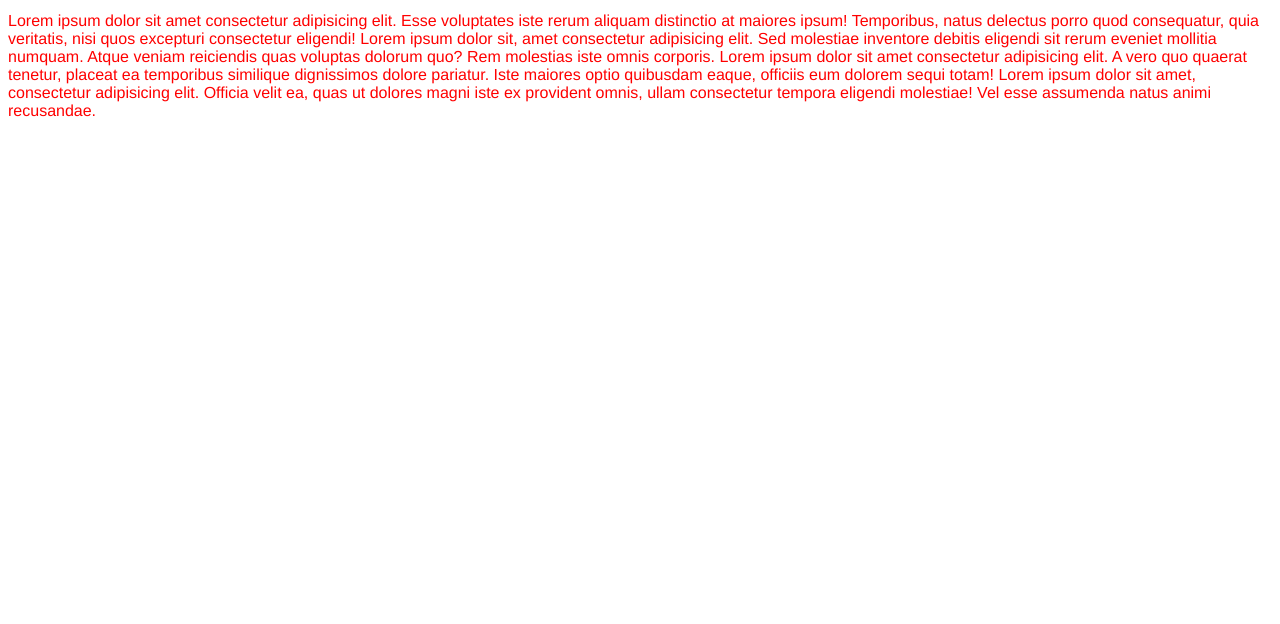
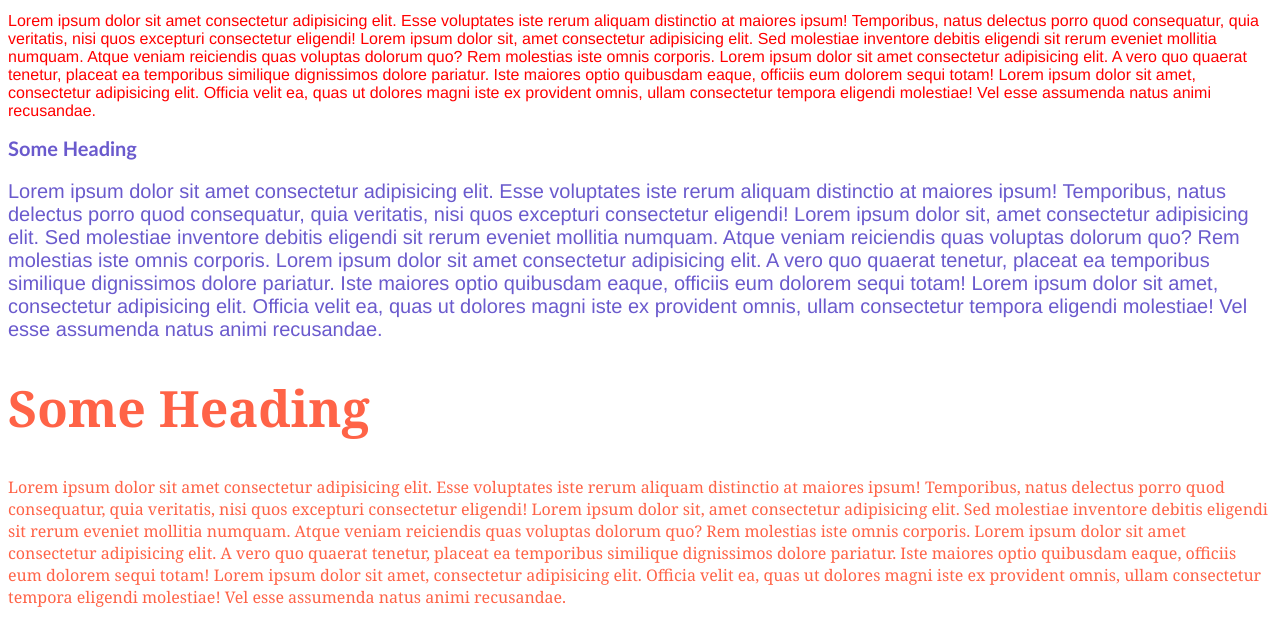
Before and after one commit to shubhrastogi07/Fullstack, a plain HTML site: page index.html in a window 1280 px wide. Shown: the part 626-1250 px from the top of the page. Before the commit the page ends 800 px from the top, so only its background shows below. Drawn offline with Linux system fonts and the light colour scheme.

Commit message:
Class Selector

```diff
--- a/index.html
+++ b/index.html
@@ -22,6 +22,16 @@
 
         #FIRST {
             color: sienna;
+        }
+
+        .one {
+            font-size: 20px;
+            color: slateblue;
+        }
+
+        .two {
+            font-family: Cambria, Cochin, Georgia, Times, 'Times New Roman', serif;
+            color: tomato;
         }
     </style>
 </head>
@@ -48,6 +58,20 @@
         elit. A vero quo quaerat tenetur, placeat ea temporibus similique dignissimos dolore pariatur. Iste maiores optio quibusdam eaque, officiis eum dolorem sequi totam! Lorem ipsum dolor sit amet, consectetur adipisicing elit. Officia velit ea, quas
         ut dolores magni iste ex provident omnis, ullam consectetur tempora eligendi molestiae! Vel esse assumenda natus animi recusandae.
     </p>
+    <!-- Class Selector -->
+    <h1 class="one">Some Heading</h1>
+    <p class="one">Lorem ipsum dolor sit amet consectetur adipisicing elit. Esse voluptates iste rerum aliquam distinctio at maiores ipsum! Temporibus, natus delectus porro quod consequatur, quia veritatis, nisi quos excepturi consectetur eligendi! Lorem ipsum dolor
+        sit, amet consectetur adipisicing elit. Sed molestiae inventore debitis eligendi sit rerum eveniet mollitia numquam. Atque veniam reiciendis quas voluptas dolorum quo? Rem molestias iste omnis corporis. Lorem ipsum dolor sit amet consectetur adipisicing
+        elit. A vero quo quaerat tenetur, placeat ea temporibus similique dignissimos dolore pariatur. Iste maiores optio quibusdam eaque, officiis eum dolorem sequi totam! Lorem ipsum dolor sit amet, consectetur adipisicing elit. Officia velit ea, quas
+        ut dolores magni iste ex provident omnis, ullam consectetur tempora eligendi molestiae! Vel esse assumenda natus animi recusandae.
+    </p>
+    <h1 class="two">Some Heading</h1>
+    <p class="two">Lorem ipsum dolor sit amet consectetur adipisicing elit. Esse voluptates iste rerum aliquam distinctio at maiores ipsum! Temporibus, natus delectus porro quod consequatur, quia veritatis, nisi quos excepturi consectetur eligendi! Lorem ipsum dolor
+        sit, amet consectetur adipisicing elit. Sed molestiae inventore debitis eligendi sit rerum eveniet mollitia numquam. Atque veniam reiciendis quas voluptas dolorum quo? Rem molestias iste omnis corporis. Lorem ipsum dolor sit amet consectetur adipisicing
+        elit. A vero quo quaerat tenetur, placeat ea temporibus similique dignissimos dolore pariatur. Iste maiores optio quibusdam eaque, officiis eum dolorem sequi totam! Lorem ipsum dolor sit amet, consectetur adipisicing elit. Officia velit ea, quas
+        ut dolores magni iste ex provident omnis, ullam consectetur tempora eligendi molestiae! Vel esse assumenda natus animi recusandae.
+    </p>
+
 
 
 </body>
```
